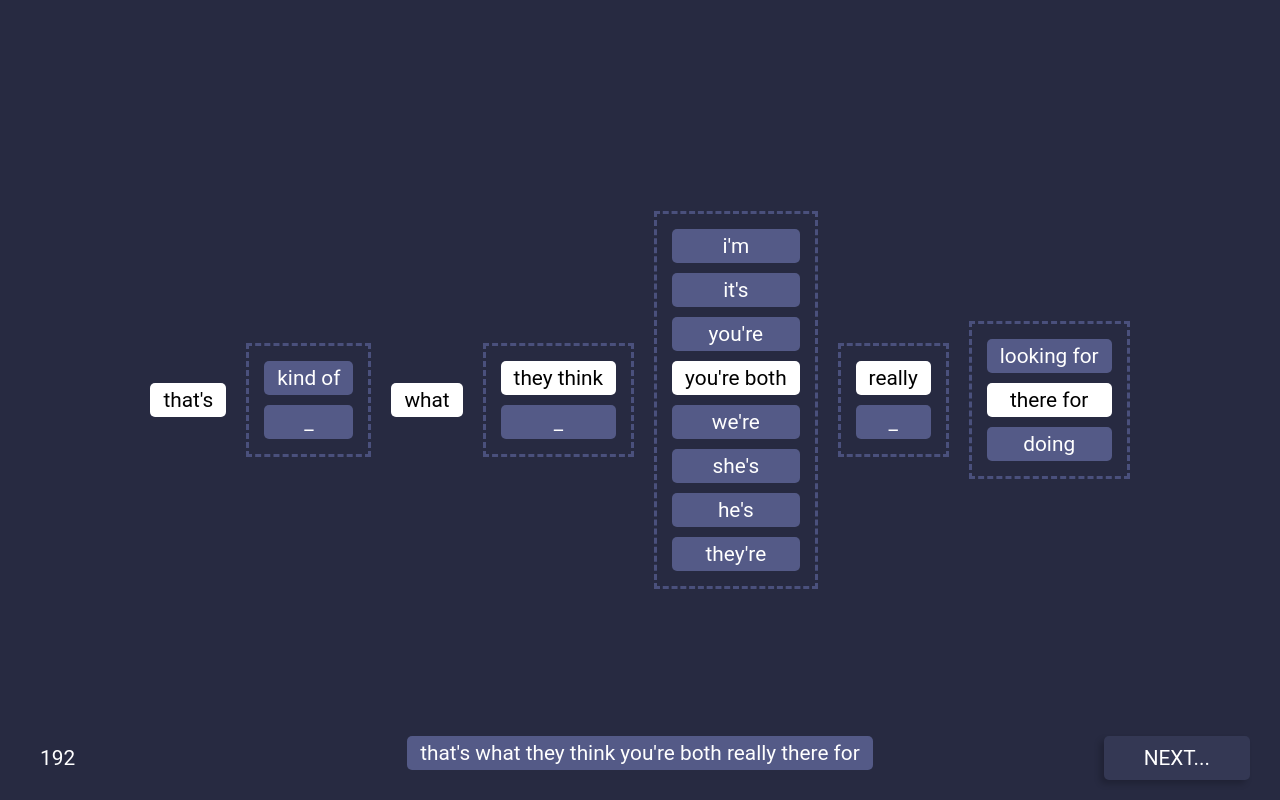
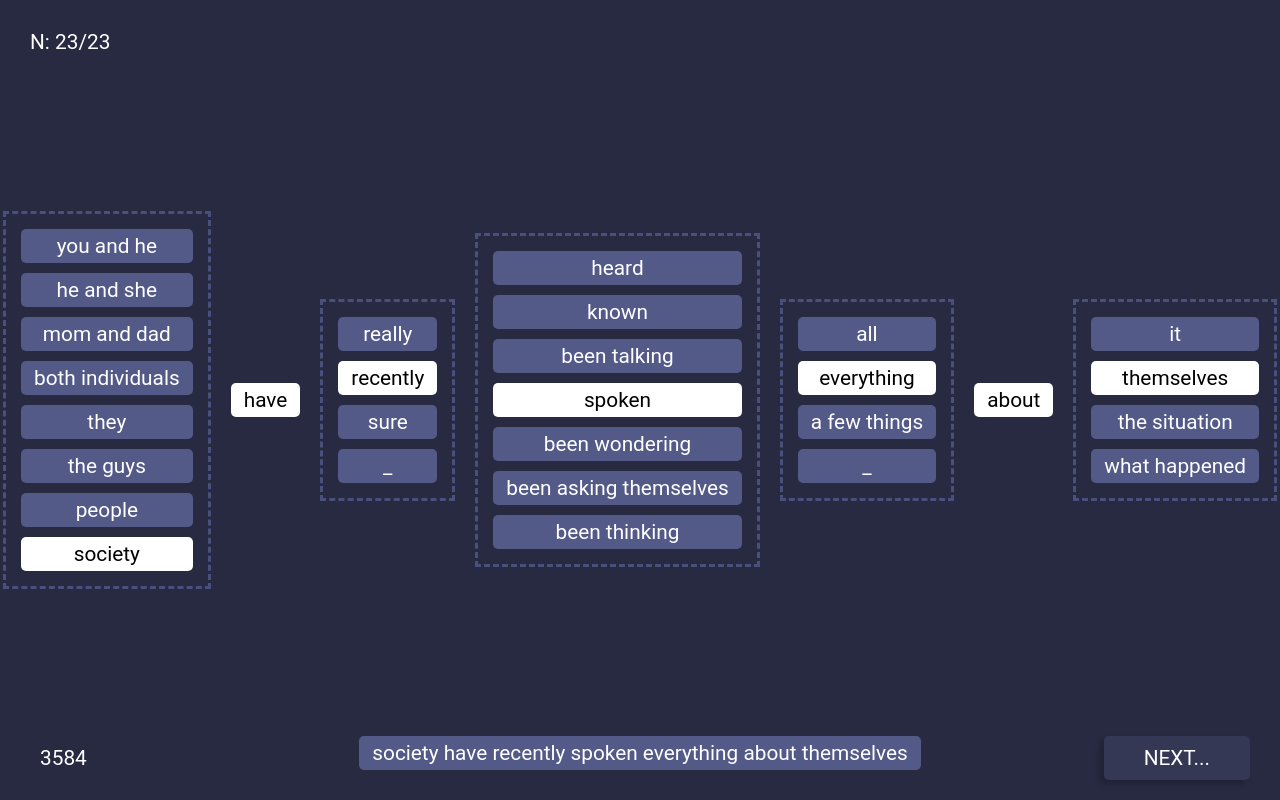
Before and after one commit to kayoroxa/netflix-2.0, a Next.js app: page /speak/crie-frases in a window 1280 px wide. Built offline with nearby package versions, Linux system fonts and the light colour scheme.

Commit message:
feacture patterns site

```diff
--- a/src/pages/speak/crie-frases.tsx
+++ b/src/pages/speak/crie-frases.tsx
@@ -3,7 +3,51 @@ import CreateSentences from '../../templates/CreateSentences'
 
 const bigData = [
   {
-    rawSentence: "that's {k} what {2-pessoa} {p+to_be} {r} {c}",
+    rawSentence: '{ps} have {r} {v3} {a} about {c}',
+    replacements: [
+      {
+        id: 'ps',
+        alternatives: [
+          'you and he',
+          'he and she',
+          'mom and dad',
+          'both individuals',
+          'they',
+          'the guys',
+          'people',
+          'society',
+        ],
+      },
+
+      {
+        id: 'v3',
+        alternatives: [
+          'heard',
+          'known',
+          'been talking',
+          'spoken',
+          'been wondering',
+          'been asking themselves',
+          'been thinking',
+        ],
+      },
+
+      {
+        id: 'r',
+        alternatives: ['really', 'recently', 'sure', '_'],
+      },
+      {
+        id: 'a',
+        alternatives: ['all', 'everything', 'a few things', '_'],
+      },
+      {
+        id: 'c',
+        alternatives: ['it', 'themselves', 'the situation', 'what happened'],
+      },
+    ],
+  },
+  {
+    rawSentence: "that's what {2-pessoa} {p+to_be} {r} {c}",
     replacements: [
       {
         id: 'p+to_be',
@@ -38,23 +82,52 @@ const bigData = [
     ],
   },
   {
-    rawSentence: 'because {p+to_be} about to {do}',
+    rawSentence: '{p} {comp} {pq} {p+to_be} about to {do}',
     replacements: [
+      {
+        id: 'pq',
+        alternatives: ['just because', 'because'],
+      },
+      {
+        id: 'p',
+        alternatives: ['you', 'he', 'she', 'we', 'they', 'my dad'],
+      },
+      {
+        id: 'comp',
+        alternatives: [
+          'do it | does it',
+          'did it',
+          'had to do it',
+          'have to do it | has to do it',
+          'will do it',
+          'would do it',
+          'should do it',
+          'are here | is here',
+          'were here | was here',
+        ],
+      },
       {
         id: 'p+to_be',
         alternatives: [
           "i'm",
-          "it's",
+          // "it's",
           "you're",
           "we're",
           "she's",
           "he's",
           "they're",
+          'the players are',
         ],
       },
       {
         id: 'do',
-        alternatives: ['break a barrier', 'make a mistake', 'succeed'],
+        alternatives: [
+          'break a barrier',
+          'make a mistake',
+          'succeed',
+          'start',
+          'lose',
+        ],
       },
     ],
   },
@@ -376,15 +449,19 @@ const bigData = [
     ],
   },
   {
-    rawSentence: '{p} {tamanho} get {intensidade} {sentimento}',
+    rawSentence: '{p} {tamanho} {g} {intensidade} {sentimento}',
     replacements: [
+      {
+        id: 'g',
+        alternatives: ['get', 'got'],
+      },
       {
         id: 'tamanho',
         alternatives: ['still', 'really', 'almost', 'probably', 'mostly'],
       },
       {
         id: 'p',
-        alternatives: ['we', 'you', 'they', 'she', 'i', 'he'],
+        alternatives: ['my dog', 'we', 'mom', 'you', 'they', 'she', 'i', 'he'],
       },
       {
         id: 'intensidade',
@@ -401,7 +478,7 @@ const bigData = [
     replacements: [
       {
         id: 'x',
-        alternatives: ['mostly', '_'],
+        alternatives: ['mostly', 'usually', '_'],
       },
       {
         id: 'c',
@@ -612,13 +689,30 @@ const bigData = [
     replacements: [
       {
         id: 'p+to_be',
-        alternatives: ["i'm", "you're", "we're", "she's", "he's"],
+        alternatives: [
+          "i'm",
+          "you're",
+          "we're",
+          "she's",
+          "he's",
+          'somebody is',
+          'who is',
+          'The other one is',
+        ],
       },
       { id: 'intensificador', alternatives: ['really', 'just', '_'] },
       // { id: 'x', alternatives: ['did', "didn't", 'will', "won't", '_'] },
       {
         id: 'mid',
-        alternatives: ['trying to', 'want to', 'need to'],
+        alternatives: [
+          'trying to',
+          'being forced to',
+          'needing to',
+          'happy to',
+          // 'want to',
+          // 'should be having to',
+          // 'might be having to',
+        ],
       },
       {
         id: 'complement',
@@ -710,6 +804,10 @@ export default function PlayPage() {
   return (
     <div>
       <CreateSentences
+        patternsInfo={{
+          currentIndex: bigData.length - indexData,
+          length: bigData.length,
+        }}
         data={bigData[indexData]}
         onNext={() =>
           setIndexData(prev => {
--- a/src/templates/CreateSentences/CreateSentences.tsx
+++ b/src/templates/CreateSentences/CreateSentences.tsx
@@ -17,6 +17,10 @@ interface IProps {
   onNext: () => void
   after: string[]
   before: string[] | false
+  patternsInfo: {
+    currentIndex: number
+    length: number
+  }
 }
 
 function getOption(textDivided: string[], target: string) {
@@ -42,7 +46,7 @@ function getOption(textDivided: string[], target: string) {
   return target
 }
 
-const CreateSentences = ({ data, onNext, before }: IProps) => {
+const CreateSentences = ({ data, onNext, before, patternsInfo }: IProps) => {
   const [combinations, setCombinations] = useState(0)
 
   const sampleArrayIndex = (arr: string[]) => {
@@ -183,6 +187,9 @@ const CreateSentences = ({ data, onNext, before }: IProps) => {
 
         <div className="after word">{dataSentence.sentence}</div>
         <div className="combinations">{combinations}</div>
+        <div className="index">
+          N: {patternsInfo?.currentIndex}/{patternsInfo?.length}
+        </div>
       </div>
     </ContainerCreateSentences>
   )
--- a/src/templates/CreateSentences/styles-create-sentences.ts
+++ b/src/templates/CreateSentences/styles-create-sentences.ts
@@ -25,6 +25,12 @@ export const ContainerCreateSentences = styled.div`
     position: fixed;
     bottom: 30px;
     left: 40px;
+  }
+
+  .index {
+    position: fixed;
+    top: 30px;
+    left: 30px;
   }
 
   .flow-container {
```
